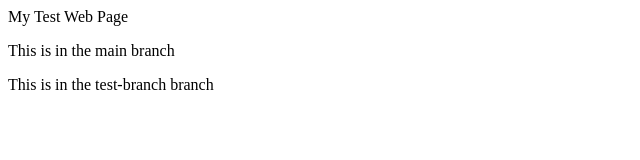
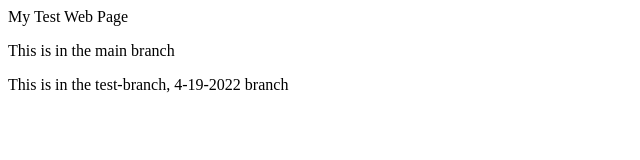
Before and after one commit to mylinhphxn/another-simple-website, a plain HTML site: page index.html in a window 1280 px wide. Shown: the whole page, without its empty margins (0-640 px from the left). Drawn offline with Linux system fonts and the light colour scheme.

Commit message:
Update index.html

```diff
--- a/index.html
+++ b/index.html
@@ -1,3 +1,3 @@
 <h>My Test Web Page</h>
 <p>This is in the main branch</p>
-<p>This is in the test-branch branch</p>
+<p>This is in the test-branch, 4-19-2022 branch</p>
```
